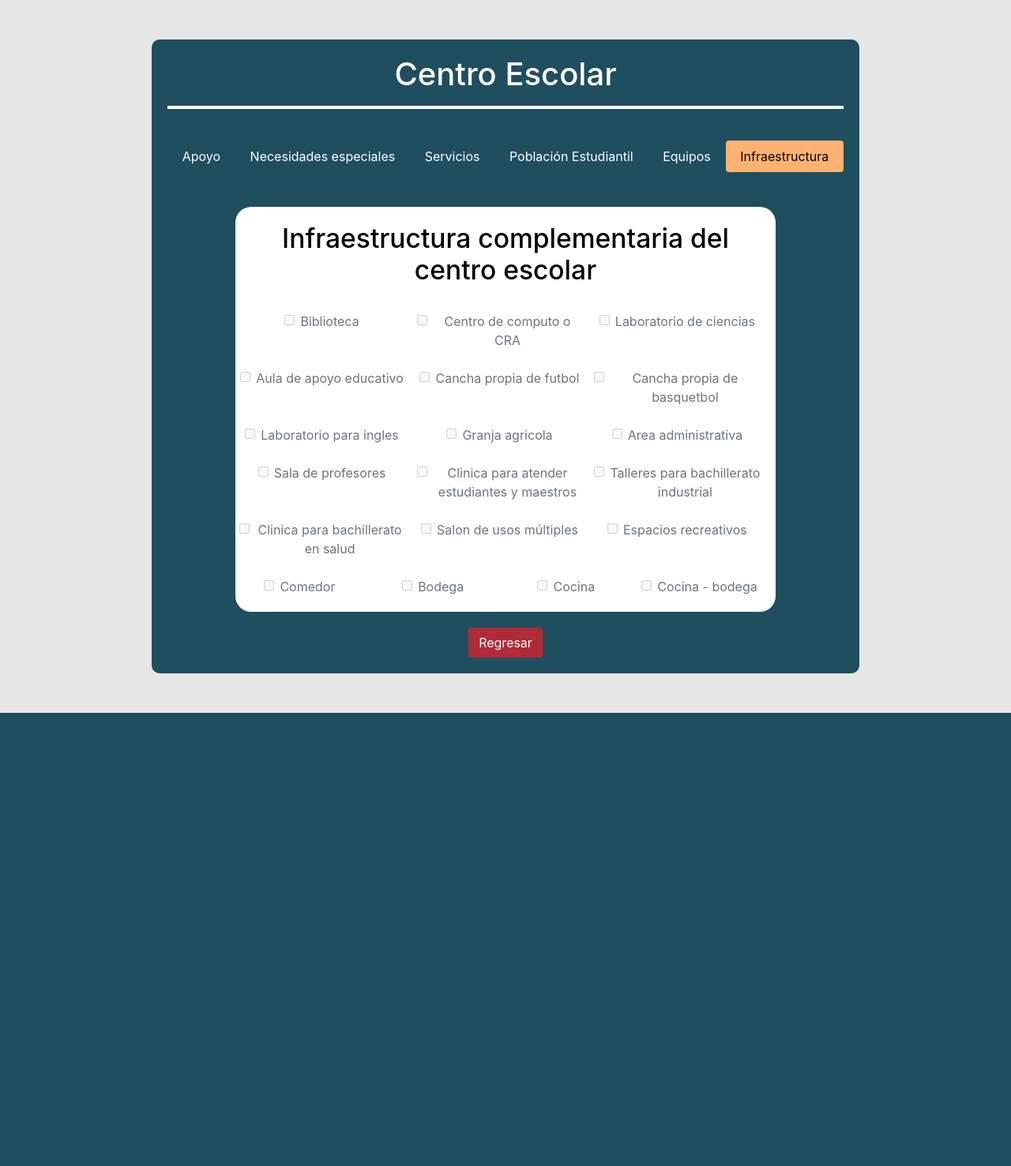
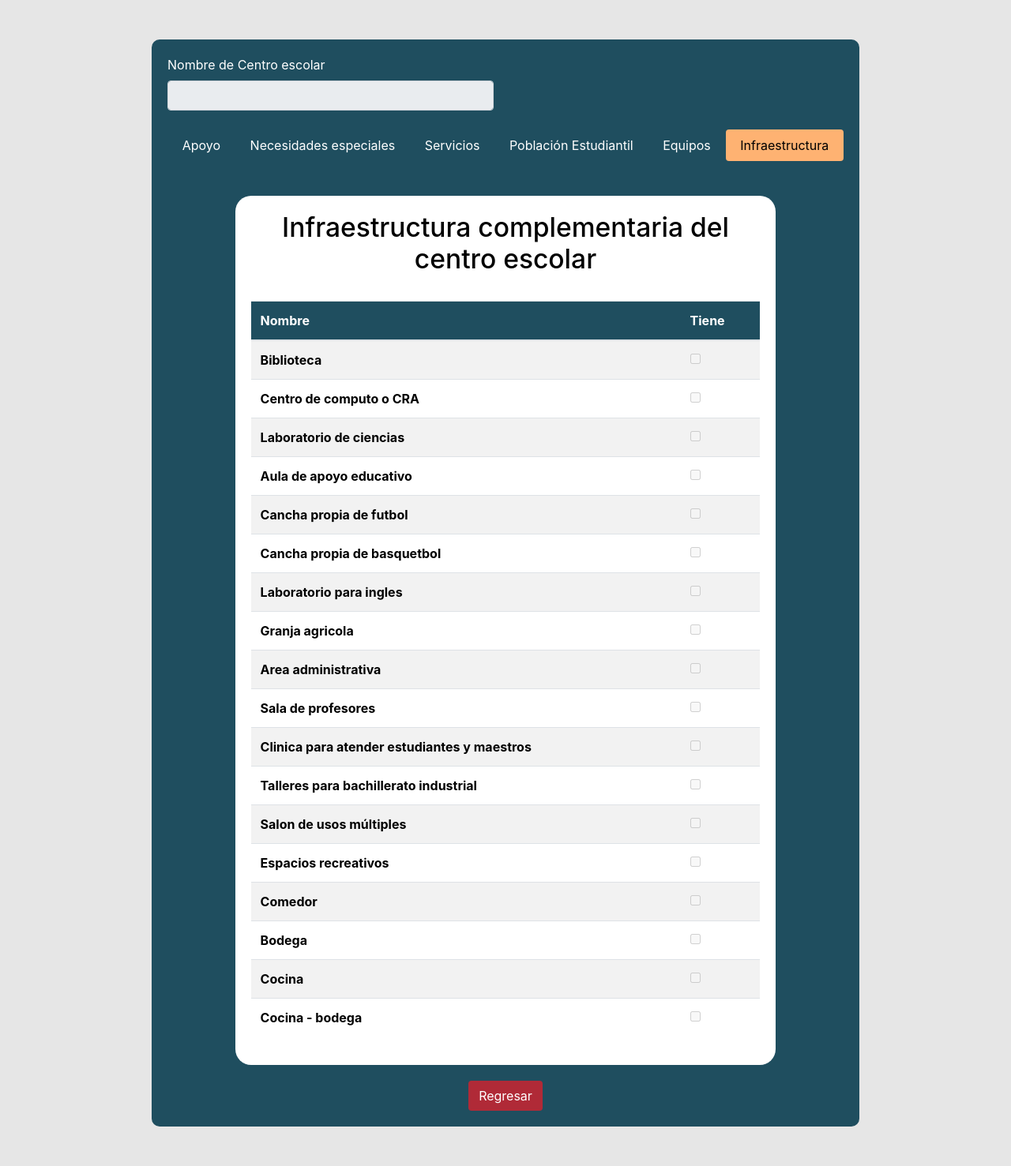
Before and after one commit to Alex7498-SV/Proyecto-ACA, a Spring app: template src/main/resources/templates/infraestructura.html in a window 1280 px wide. Shown: the part 101-1578 px from the top of the page at 79% size. Before the commit the page ends 1004 px from the top, so only its background shows below. Run offline with Thymeleaf, Linux system fonts and the light colour scheme; the template is opened without the code that fills it, so the values that code supplies are empty; some of the project's set-up classes (security, data sources, template engines, error pages and the like) are left out, and stand-ins take their place.

Commit message:
Modificaciones de diseño minimas

```diff
--- a/src/main/resources/static/css/style.css
+++ b/src/main/resources/static/css/style.css
@@ -280,3 +280,7 @@ hr{
 	border: 2px solid white;
 	background: white;
 }
+
+.tabla-i {
+  	text-align: left;
+}
--- a/src/main/resources/templates/infraestructura.html
+++ b/src/main/resources/templates/infraestructura.html
@@ -35,9 +35,13 @@
 		</nav>
 
 		<div class="container formulariosMod">
-			<h1 class="center">Centro Escolar</h1>
-			<hr id="linea-form">
 			<form th:action="@{/registroCentroEscolarProcesar}" th:object="${centroEscolar}" method="post">
+				<div class="row">
+					<div class="col-6">
+						<label for="exampleFormControlInput1" class="form-label">Nombre de Centro escolar</label>
+						<input type="email" class="form-control" id="exampleFormControlInput1" th:value="*{nombre}" disabled>
+					</div>
+				</div>
 
 				<br>
 
@@ -68,137 +72,159 @@
 					<h1>Infraestructura complementaria del centro escolar</h1>
 					<br>
 					<form th:object="${infraestructura}" method="post">
-						<div class="row">
+						<table class="table table-striped tabla-i">
+								<thead>
+								    <tr>
+								      <th scope="col">Nombre</th>
+								      <th scope="col">Tiene</th>
+								    </tr>
+								  </thead>
+								  <tbody>
+								    <tr>
+								      <th scope="row">Biblioteca</th>
+								      <td>
 								      	<div class="col-4 form-check">
 										  <input class="form-check-input" type="checkbox" value="" id="flexCheckDefault" th:field="*{biblioteca}" disabled>
-							  <label class="form-check-label" for="flexCheckDefault">
-							    Biblioteca
-							  </label>
 										</div>
+								      </td>
+								    </tr>
+								    <tr>
+								      <th scope="row">Centro de computo o CRA</th>
+								      <td>
 								      	<div class="col-4 form-check">
 										  <input class="form-check-input" type="checkbox" value="" id="flexCheckDefault" th:field="*{centro_computo}" disabled>
-							  <label class="form-check-label" for="flexCheckDefault">
-							    Centro de computo o CRA
-							  </label>
 										</div>
+								      </td>
+								    </tr>
+								    <tr>
+								      <th scope="row">Laboratorio de ciencias</th>
+								      <td>
 								      	<div class="col-4 form-check">
 										  <input class="form-check-input" type="checkbox" value="" id="flexCheckDefault" th:field="*{laboratorio_ciencia}" disabled>
-							  <label class="form-check-label" for="flexCheckDefault">
-							    Laboratorio de ciencias
-							  </label>
 										</div>
-						</div>
-						<br>
-						<div class="row">
+								      </td>
+								    </tr>
+								    <tr>
+								      <th scope="row">Aula de apoyo educativo</th>
+								      <td>
 								      	<div class="col-4 form-check">
 										  <input class="form-check-input" type="checkbox" value="" id="flexCheckDefault" th:field="*{aula_apoyo_educativo}" disabled>
-							  <label class="form-check-label" for="flexCheckDefault">
-							    Aula de apoyo educativo
-							  </label>
 										</div>
+								      </td>
+								    </tr>
+								    <tr>
+								      <th scope="row">Cancha propia de futbol</th>
+								      <td>
 								      	<div class="col-4 form-check">
 										  <input class="form-check-input" type="checkbox" value="" id="flexCheckDefault" th:field="*{cancha_futbol}" disabled>
-							  <label class="form-check-label" for="flexCheckDefault">
-							    Cancha propia de futbol
-							  </label>
 										</div>
+								      </td>
+								    </tr>
+								    <tr>
+								      <th scope="row">Cancha propia de basquetbol</th>
+								      <td>
 								      	<div class="col-4 form-check">
 										  <input class="form-check-input" type="checkbox" value="" id="flexCheckDefault" th:field="*{cancha_basquetbol}" disabled>
-							  <label class="form-check-label" for="flexCheckDefault">
-							    Cancha propia de basquetbol
-							  </label>
 										</div>
-						</div>
-						<br>
-						<div class="row">
+								      </td>
+								    </tr>
+								    <tr>
+								      <th scope="row">Laboratorio para ingles</th>
+								      <td>
 								      	<div class="col-4 form-check">
 										  <input class="form-check-input" type="checkbox" value="" id="flexCheckDefault" th:field="*{laboratorio_ingles}" disabled>
-							  <label class="form-check-label" for="flexCheckDefault">
-							    Laboratorio para ingles
-							  </label>
 										</div>
+								      </td>
+								    </tr>
+								    <tr>
+								      <th scope="row">Granja agricola</th>
+								      <td>
 								      	<div class="col-4 form-check">
 										  <input class="form-check-input" type="checkbox" value="" id="flexCheckDefault" th:field="*{granja_agricola}" disabled>
-							  <label class="form-check-label" for="flexCheckDefault">
-							    Granja agricola
-							  </label>
 										</div>
+								      </td>
+								    </tr>
+								    <tr>
+								      <th scope="row">Area administrativa</th>
+								      <td>
 								      	<div class="col-4 form-check">
 										  <input class="form-check-input" type="checkbox" value="" id="flexCheckDefault" th:field="*{area_administrativa}" disabled>
-							  <label class="form-check-label" for="flexCheckDefault">
-							    Area administrativa
-							  </label>
 										</div>
-						</div>
-						<br>
-						<div class="row">
+								      </td>
+								    </tr>
+								    <tr>
+								      <th scope="row">Sala de profesores</th>
+								      <td>
 								      	<div class="col-4 form-check">
 										  <input class="form-check-input" type="checkbox" value="" id="flexCheckDefault"th:field="*{sala_profesores}" disabled>
-							  <label class="form-check-label" for="flexCheckDefault">
-							    Sala de profesores
-							  </label>
 										</div>
+								      </td>
+								    </tr>
+								    <tr>
+								      <th scope="row">Clinica para atender estudiantes y maestros</th>
+								      <td>
 								      	<div class="col-4 form-check">
 										  <input class="form-check-input" type="checkbox" value="" id="flexCheckDefault" th:field="*{clinica_para_estudiantes}" disabled>
-							  <label class="form-check-label" for="flexCheckDefault">
-							    Clinica para atender estudiantes y maestros
-							  </label>
 										</div>
+								      </td>
+								    </tr>
+								    <tr>
+								      <th scope="row">Talleres para bachillerato industrial</th>
+								      <td>
 								      	<div class="col-4 form-check">
 										  <input class="form-check-input" type="checkbox" value="" id="flexCheckDefault" th:field="*{talleres_bachillerato_industrial}" disabled>
-							  <label class="form-check-label" for="flexCheckDefault">
-							    Talleres para bachillerato industrial
-							  </label>
 										</div>
-						</div>
-						<br>
-						<div class="row">
-							<div class="col-4 form-check">
-							  <input class="form-check-input" type="checkbox" value="" id="flexCheckDefault" th:field="*{clinica_bachillerato_en_salud}" disabled>
-							  <label class="form-check-label" for="flexCheckDefault">
-							    Clinica para bachillerato en salud
-							  </label>
-							</div>
+								      </td>
+								    </tr>
+								    <tr>
+								      <th scope="row">Salon de usos múltiples</th>
+								      <td>
 								      	<div class="col-4 form-check">
 										  <input class="form-check-input" type="checkbox" value="" id="flexCheckDefault" th:field="*{salon_usos_multiples}" disabled>
-							  <label class="form-check-label" for="flexCheckDefault">
-							    Salon de usos múltiples
-							  </label>
 										</div>
+								      </td>
+								    </tr>
+								    <tr>
+								      <th scope="row">Espacios recreativos</th>
+								      <td>
 								      	<div class="col-4 form-check">
 										  <input class="form-check-input" type="checkbox" value="" id="flexCheckDefault" th:field="*{espacio_recreativo}" disabled>
-							  <label class="form-check-label" for="flexCheckDefault">
-							    Espacios recreativos
-							  </label>
 										</div>
-						</div>
-						<br>
-						<div class="row">
+								      </td>
+								    </tr>
+								    <tr>
+								      <th scope="row">Comedor</th>
+								      <td>
 								      	<div class="col-3 form-check">
 										  <input class="form-check-input" type="checkbox" value="" id="flexCheckDefault" th:field="*{comedor}" disabled>
-							  <label class="form-check-label" for="flexCheckDefault">
-							    Comedor
-							  </label>
 										</div>
+								      </td>
+								    </tr>
+								    <tr>
+								      <th scope="row">Bodega</th>
+								      <td>
 								      	<div class="col-3 form-check">
 										  <input class="form-check-input" type="checkbox" value="" id="flexCheckDefault" th:field="*{bodega}" disabled>
-							  <label class="form-check-label" for="flexCheckDefault">
-							    Bodega
-							  </label>
 										</div>
+								      </td>
+								    </tr>
+								    <tr>
+								      <th scope="row">Cocina</th>
+								      <td>
 								      	<div class="col-3 form-check">
 										  <input class="form-check-input" type="checkbox" value="" id="flexCheckDefault" th:field="*{cocina}" disabled>
-							  <label class="form-check-label" for="flexCheckDefault">
-							    Cocina
-							  </label>
 										</div>
+								      </td>
+								    </tr>
+								    <tr>
+								      <th scope="row">Cocina - bodega</th>
+								      <td>
 								      	<div class="col-3 form-check">
 										  <input class="form-check-input" type="checkbox" value="" id="flexCheckDefault" th:field="*{cocina_bodigo}" disabled>
-							  <label class="form-check-label" for="flexCheckDefault">
-							    Cocina - bodega
-							  </label>
-							</div>
-						</div>
+								      </td>
+								    </tr>
+								  </tbody>
+						</table>
 					</form>
 				</div>
 
```
Also changed, not shown: src/main/resources/templates/apoyo.html (+6 -2 lines), src/main/resources/templates/equipos.html (+6 -3 lines), src/main/resources/templates/necesidades.html (+6 -2 lines), src/main/resources/templates/poblacion.html (+6 -2 lines), src/main/resources/templates/servicios.html (+10 -12 lines), src/main/java/com/capas/uca/parcial3/controller/CentroEscolarController.java (line endings or trailing spaces). Lines whose indentation alone changed are shown as unchanged.
